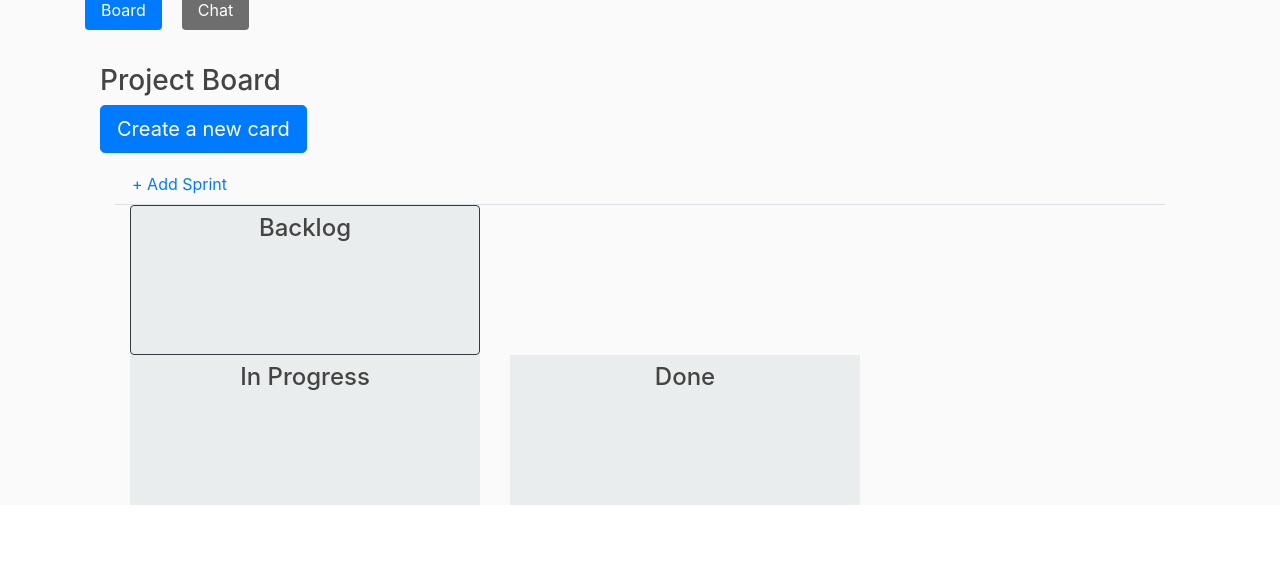
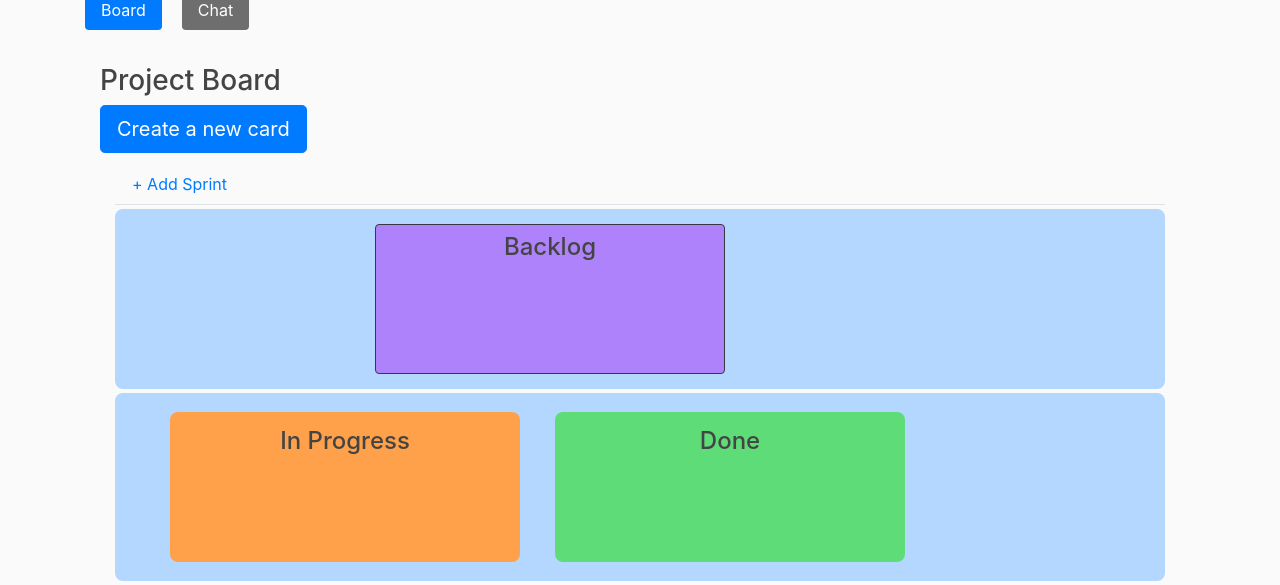
Before and after one commit to crossa95/scrumptious, a Flask app: a page that uses PagesInFlask/app/templates/project.html in a window 1280 px wide. Shown: the part 301-886 px from the top of the page. Before the commit the page ends 806 px from the top, so only its background shows below. Run offline with Flask 2, Linux system fonts and the light colour scheme; a user stored in the database is signed in; data comes from the database, SQL or seed files in the repository; both versions use the stored data as it was after the commit; some libraries are stand-ins or nearby versions.

Commit message:
styles
just messing with style elements

```diff
--- a/PagesInFlask/app/static/main.css
+++ b/PagesInFlask/app/static/main.css
@@ -155,14 +155,37 @@ body {
   height: 100%;
   min-height: 150px;
 
-  background-color: #eaeded;
-  margin: 0 15px;
+  background-color: #ae82fa;
+  margin: 0 240px;
   padding: 8px;
   transition: all 0.2s linear;
 }
 
-.lists .list .list-item {
+/* .lists .list .list-item {
   background-color: white;
+  border-radius: 8px;
+  padding: 15px 20px;
+  text-align: center;
+  margin: 4px 0px;
+} */
+
+.list[for = 'In Progress'] {
+  background-color: #fea14a;
+  border-radius: 8px;
+  padding: 15px 20px;
+  text-align: center;
+  margin: 4px 35px;
+}
+.list[for = 'Done'] {
+  background-color: #5edc77;
+  border-radius: 8px;
+  padding: 15px 20px;
+  text-align: center;
+  margin: 4px 0px;
+
+}
+.lists {
+  background-color: #b3d7ff;
   border-radius: 8px;
   padding: 15px 20px;
   text-align: center;
@@ -273,8 +296,8 @@ body {
 
 #display-message-section {
   margin-top: 5em;
-  min-height: 50vh;
-  max-height: 50vh;
+  min-height: 80vh;
+  max-height: 80vh;
   overflow-y: auto; /*Make  this section scrolable */
 }
 
--- a/PagesInFlask/app/templates/project.html
+++ b/PagesInFlask/app/templates/project.html
@@ -147,7 +147,7 @@
                             <div class="list-item" draggable="true" id="card{{loop.index}}">  {{ backlog.description }} </div>
                             {% endfor %}
                         </div> -->
-                        <div class = "list" id="ip_1">
+                        <div class = "list" for ='In Progress' id="ip_1">
                             <h4 style="text-align:center">In Progress</h4>
                             {% for inc in incompletes %}
                             {% if inc.sprint_id == 1 %}
@@ -155,7 +155,7 @@
                             {% endif %}
                             {% endfor %}
                         </div>
-                        <div class = "list" id="done_1">
+                        <div class = "list" for= "Done" id="done_1">
                             <h4 style="text-align:center">Done</h4>
                             {% for com in completes %}
                             {% if com.sprint_id == 1 %}
@@ -167,9 +167,9 @@
                 </div>
                 {% for sprint in sprints %}
                 {% if sprint.sprint_num != 1 %}
-                <div class="tab-pane" id="sprint_{{ sprint.sprint_num }}">
+                <div class="tab-pane"  id="sprint_{{ sprint.sprint_num }}">
                     <div class = "lists">
-                        <div class = "list" id="ip_{{sprint.sprint_num}}">
+                        <div class = "list" for="In Progress" id="ip_{{sprint.sprint_num}}">
                             <h4 style="text-align:center">In Progress</h4>
                                 {% for inc in incompletes %}
                                 {% if inc.sprint_id == sprint.sprint_num %}
@@ -177,7 +177,7 @@
                                 {% endif %}
                                 {% endfor %}
                         </div>
-                        <div class = "list" id="done_{{ sprint.sprint_num }}">
+                        <div class = "list" for="Done" id="done_{{ sprint.sprint_num }}">
                             <h4 style="text-align:center">Done</h4>
                             {% for com in completes %}
                             {% if com.sprint_id == sprint.sprint_num %}
```
Also changed, not shown: PagesInFlask/app/site.db.
